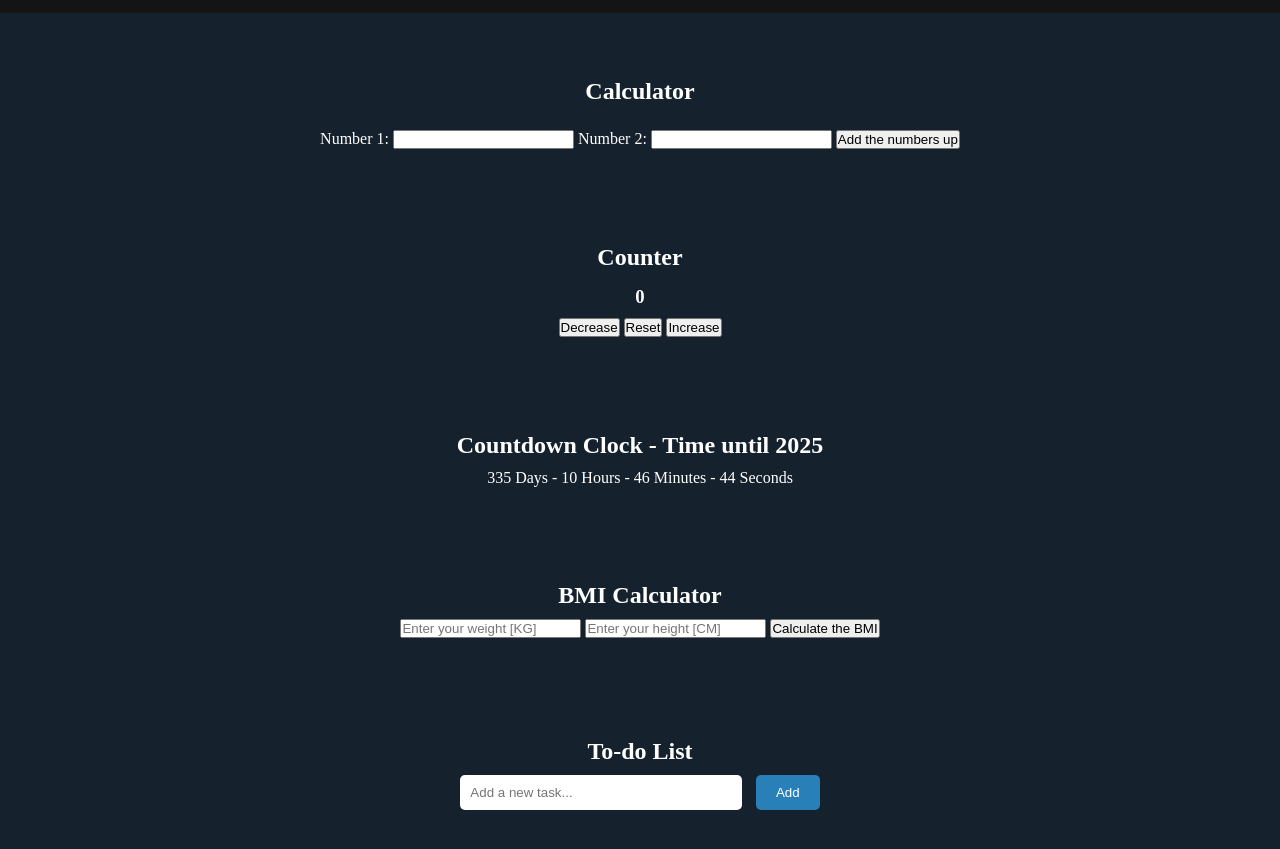
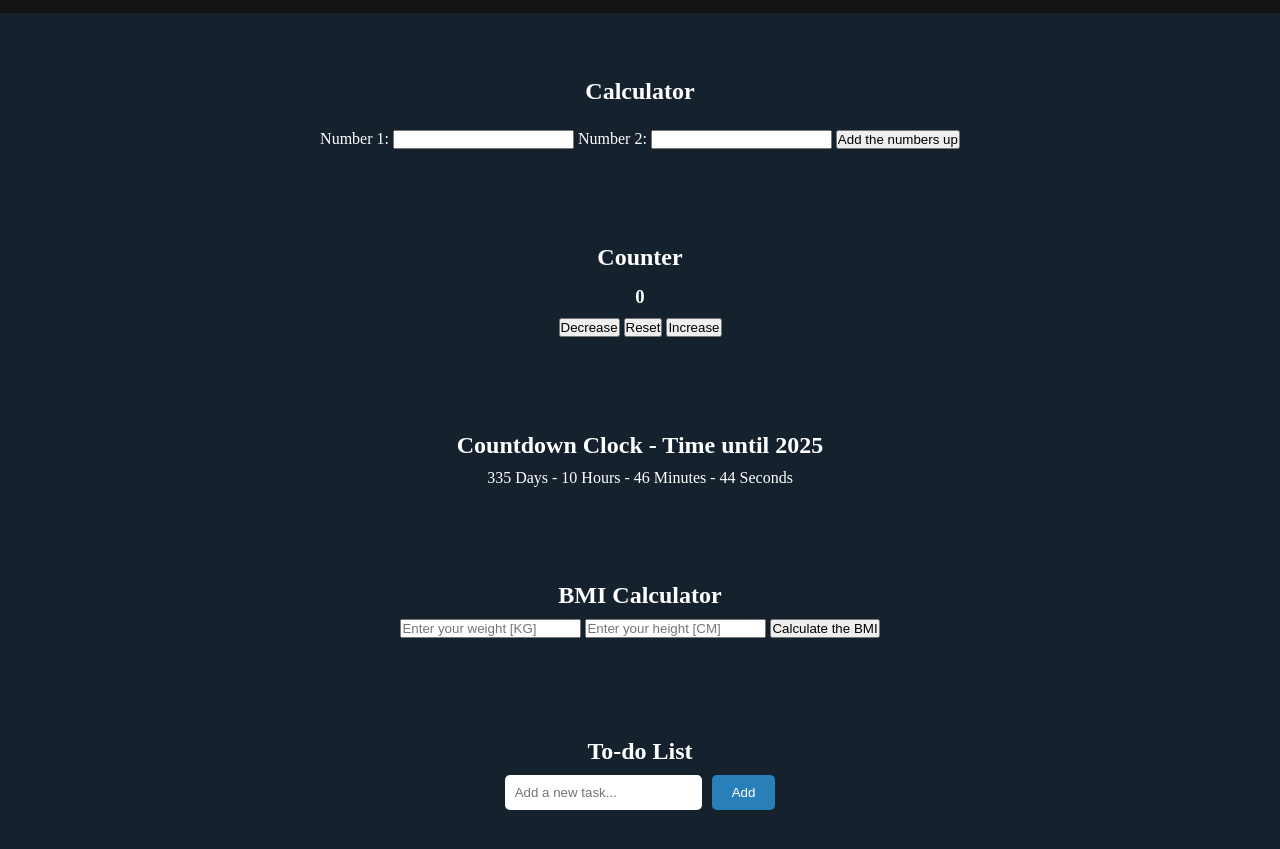
Before and after one commit to ScytheGGG/JS-Exercises, a plain HTML site: page index.html in a window 1280 px wide. Shown: the part 95-944 px from the top of the page. Drawn offline with Linux system fonts and the light colour scheme.

Commit message:
To-do list
fixed the to-do list position

```diff
--- a/style.css
+++ b/style.css
@@ -97,6 +97,9 @@ html {
         text-align: center;
         color: white;
         background-color: var(--blue);
+        display: flex;
+        flex-direction: column;
+        align-items: center;
         .tdlTitle {
                 padding-bottom: 10px;
         }
@@ -105,8 +108,14 @@ html {
                 border: none;
                 border-radius: 5px;
                 padding: 10px;
-                width: 22%;
                 margin-right: 10px;
+                width: 80%;
+        }
+
+        .tdlForm {
+                display: flex;
+                flex-direction: row;
+                align-items: center;
         }
 
         .tdlButton {
@@ -122,6 +131,7 @@ html {
                 list-style: none;
                 padding: 20px;
                 width: 25%;
+                align-self: center;
         }
 
         #todo-list li {
```
